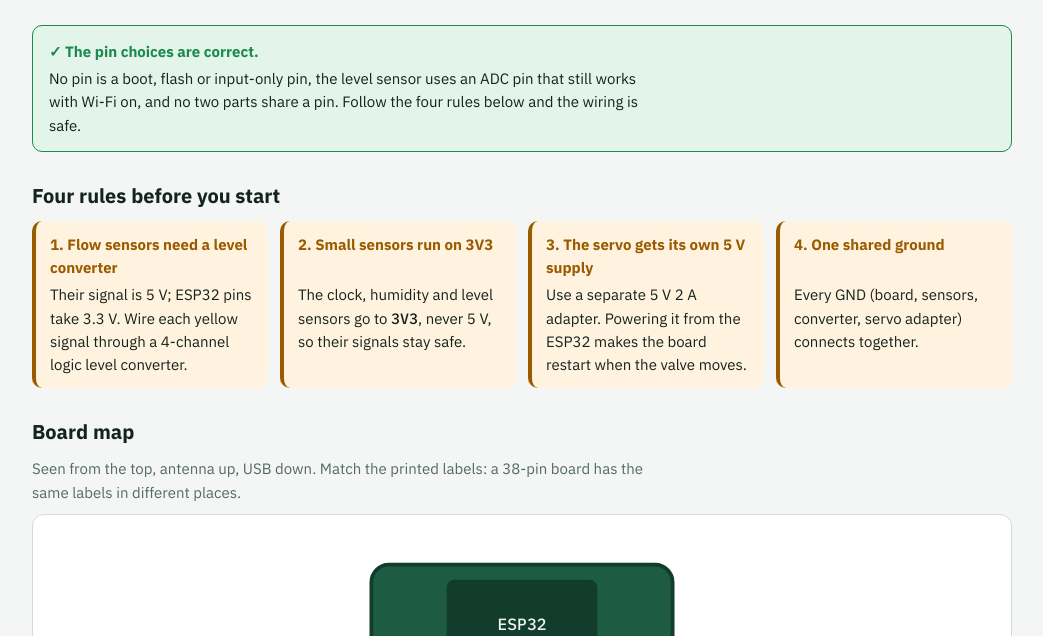
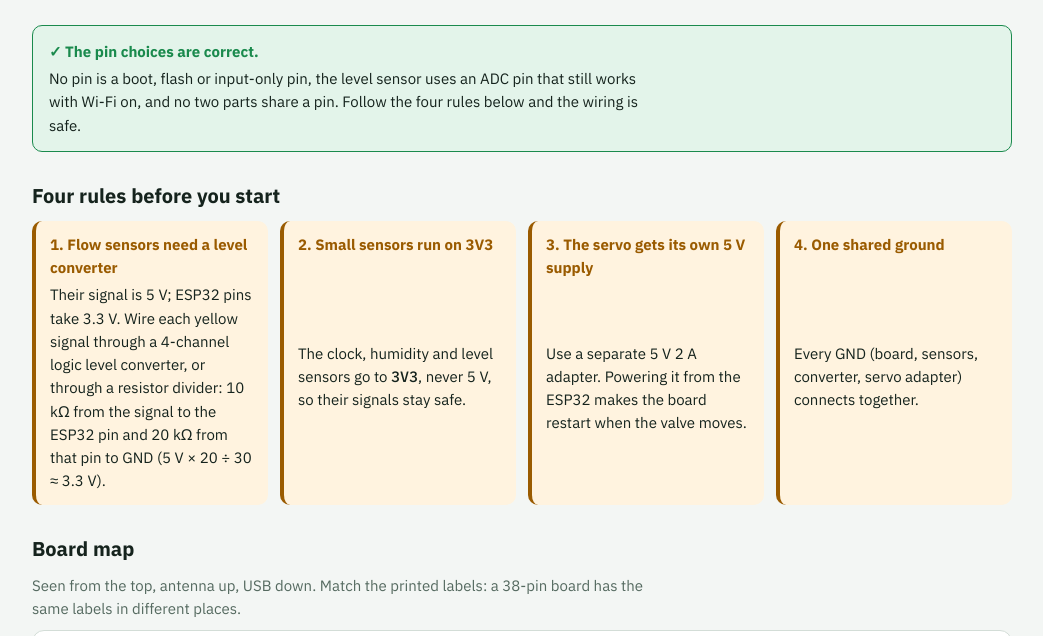
Before and after one commit to Darshanpawar7/Sustain-x, a website: page docs/wiring-guide.html in a window 1280 px wide. Shown: the part 164-800 px from the top of the page, without its empty margins (118-1161 px from the left). Drawn offline with Linux system fonts and the light colour scheme.

Commit message:
ci: test the final firmware, database setup and dashboard
The firmware job builds and runs tests/firmware/flowstate_rules_test.cpp
on the host, and the ESP32 build compiles ESP32_Code/FlowState_ESP32
both with MQTT and with ENABLE_MQTT 0, using the library versions the
sketch was tested with (ArduinoJson 6.21.5, PubSubClient 2.8).
The wiring guide now also describes the resistor-divider option for the
5 V flow-sensor signals, which the team's sketch uses.

```diff
--- a/docs/wiring-guide.html
+++ b/docs/wiring-guide.html
@@ -82,7 +82,7 @@ input:focus-visible{outline:2px solid var(--flow);outline-offset:2px}
   <section>
     <h2>Four rules before you start</h2>
     <div class="rules">
-      <div class="rule"><b>1. Flow sensors need a level converter</b><p>Their signal is 5 V; ESP32 pins take 3.3 V. Wire each yellow signal through a 4-channel logic level converter.</p></div>
+      <div class="rule"><b>1. Flow sensors need a level converter</b><p>Their signal is 5 V; ESP32 pins take 3.3 V. Wire each yellow signal through a 4-channel logic level converter, or through a resistor divider: 10 kΩ from the signal to the ESP32 pin and 20 kΩ from that pin to GND (5 V × 20 ÷ 30 ≈ 3.3 V).</p></div>
       <div class="rule"><b>2. Small sensors run on 3V3</b><p>The clock, humidity and level sensors go to <span class="mono">3V3</span>, never 5 V, so their signals stay safe.</p></div>
       <div class="rule"><b>3. The servo gets its own 5 V supply</b><p>Use a separate 5 V 2 A adapter. Powering it from the ESP32 makes the board restart when the valve moves.</p></div>
       <div class="rule"><b>4. One shared ground</b><p>Every GND (board, sensors, converter, servo adapter) connects together.</p></div>
```
Also changed, not shown: .github/workflows/ci.yml, 1 other file.
